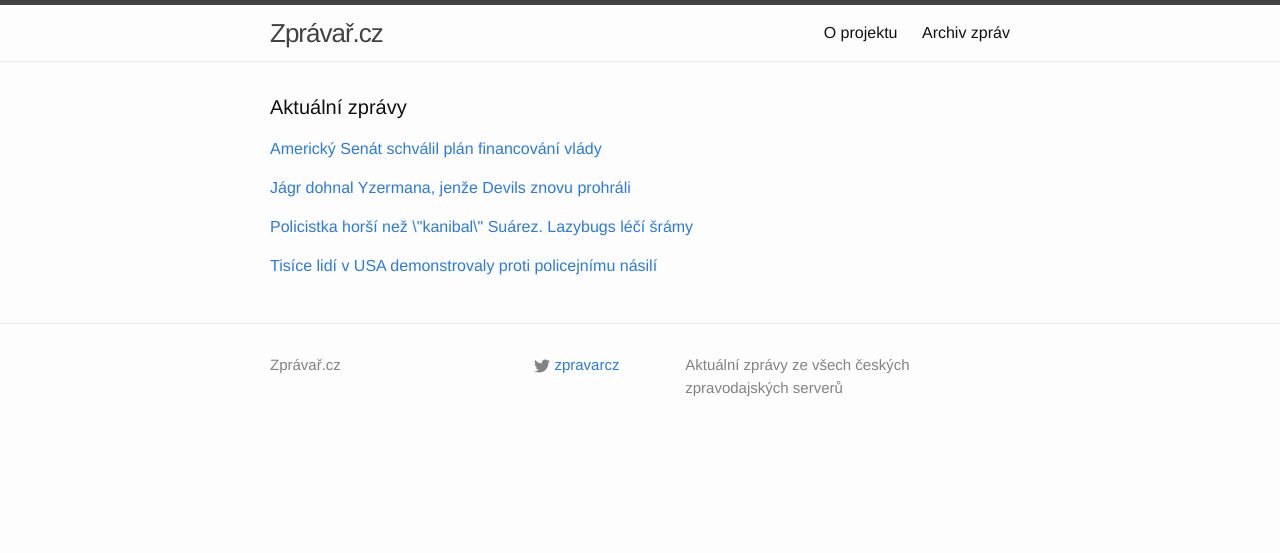
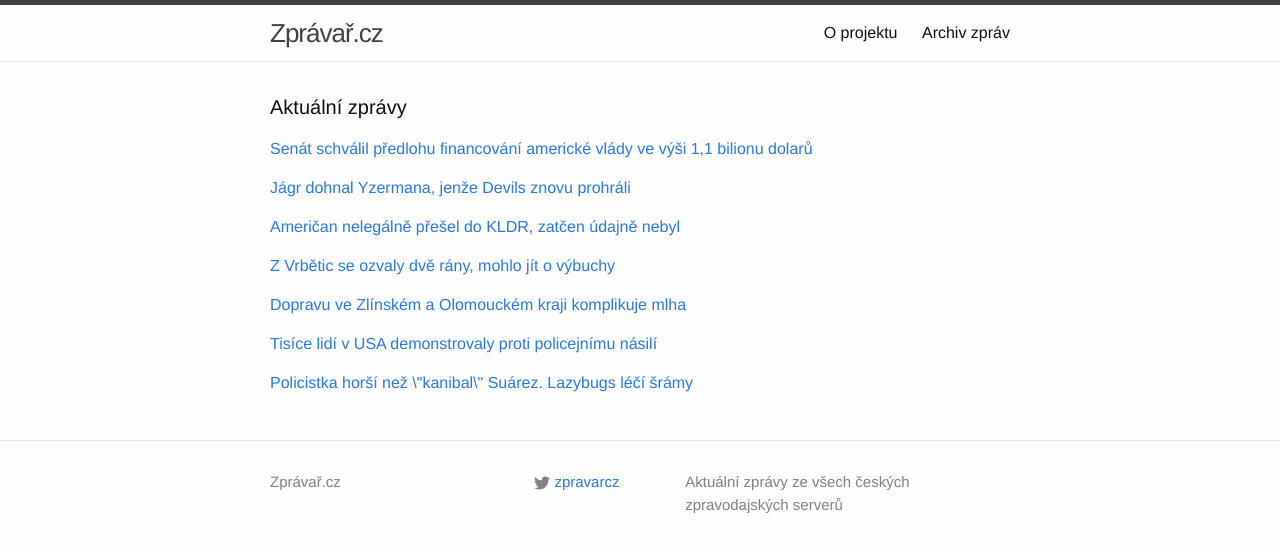
Before and after one commit to adliska/zpravar, a Jekyll site: the page built from index.html, in a window 1280 px wide. Shown: the top 553 px of the page. Built offline with Jekyll 4.4.1, drawn with Linux system fonts in a browser that asks for light colours.

Commit message:
zpravar news update

```diff
--- a/index.html
+++ b/index.html
@@ -5,9 +5,10 @@ layout: default
 <div class="home">
     <h1 class="page-heading">Aktuální zprávy</h1>
 
-<p><a href="javascript:;" onclick="toggle_visibility('zpravy0')">Americký Senát schválil plán financování vlády</a></p>
+<p><a href="javascript:;" onclick="toggle_visibility('zpravy0')">Senát schválil předlohu financování americké vlády ve výši 1,1 bilionu dolarů</a></p>
 <div id="zpravy0" style="display:none">
 <ul>
+<li><a href=http://zahranicni.ihned.cz/amerika-usa/c1-63257960-senat-schvalil-predlohu-financovani-americke-vlady-ve-vysi-1-1-bilionu-dolaru>Senát schválil předlohu financování americké vlády ve výši 1,1 bilionu dolarů - zahranicni.ihned.cz</a></li>
 <li><a href=http://zpravy.aktualne.cz/zahranici/americky-senat-schvalil-plan-financovani-vlady/r~db146878835c11e49e4b0025900fea04/>Americký Senát schválil plán financování vlády - zpravy.aktualne.cz</a></li>
 <li><a href=http://www.ceskenoviny.cz/zpravy/zpravy/americky-senat-schvalil-plan-financovani-vlady/1158676>Americký Senát schválil plán financování vlády - www.ceskenoviny.cz</a></li>
 <li><a href=http://zpravy.idnes.cz/americky-senat-schvalil-rozpocet-dlc-/zahranicni.aspx?c=A141214_072200_zahranicni_cen>Americký Senát schválil rozpočet 1,1 bilionu dolarů - zpravy.idnes.cz</a></li>
@@ -22,18 +23,39 @@ layout: default
 <li><a href=http://www.denik.cz/hokej/jagr-dohnal-yzermana-devils-ale-znovu-prohrali-20141214.html>Jágr dohnal Yzermana, Devils ale znovu prohráli - www.denik.cz</a></li>
 <li><a href=http://sport.aktualne.cz/voracek-zaril-jenze-seugin-sestrelil-devils-a-dal-mu-unika/r~feaf89f2830c11e4bdad0025900fea04/>Voráček zářil, jenže Seugin sestřelil Devils a dál mu uniká - sport.aktualne.cz</a></li>
 </ul>
-</div><p><a href="javascript:;" onclick="toggle_visibility('zpravy2')">Policistka horší než \"kanibal\" Suárez. Lazybugs léčí šrámy</a></p>
+</div><p><a href="javascript:;" onclick="toggle_visibility('zpravy2')">Američan nelegálně přešel do KLDR, zatčen údajně nebyl</a></p>
 <div id="zpravy2" style="display:none">
+<ul>
+<li><a href=http://zpravy.aktualne.cz/zahranici/american-nelegalne-presel-do-kldr-zatcen-udajne-nebyl/r~86f37d4a836311e4b6d20025900fea04/>Američan nelegálně přešel do KLDR, zatčen údajně nebyl - zpravy.aktualne.cz</a></li>
+<li><a href=http://zpravy.idnes.cz/kldr-uazala-novinarum-americana-martineze-fje-/zahranicni.aspx?c=A141214_080601_zahranicni_cen>KLDR ukázala Američana, který vnikl nelegálně do země. Kritizoval USA - zpravy.idnes.cz</a></li>
+<li><a href=http://www.ceskenoviny.cz/zpravy/zpravy/american-ktery-nelegalne-presel-do-kldr-udajne-nebyl-zatcen/1158688>Američan, který nelegálně přešel do KLDR, údajně nebyl zatčen - www.ceskenoviny.cz</a></li>
+</ul>
+</div><p><a href="javascript:;" onclick="toggle_visibility('zpravy3')">Z Vrbětic se ozvaly dvě rány, mohlo jít o výbuchy</a></p>
+<div id="zpravy3" style="display:none">
+<ul>
+<li><a href=http://zpravy.aktualne.cz/regiony/zlinsky/z-vrbetic-se-ozvaly-dve-rany-mohlo-jit-o-vybuchy/r~3c067be2836411e4b6d20025900fea04/>Z Vrbětic se ozvaly dvě rány, mohlo jít o výbuchy - zpravy.aktualne.cz</a></li>
+<li><a href=http://www.denik.cz/z_domova/z-arealu-ve-vrbeticich-se-ozvaly-dve-rany-policie-proveruje-zda-slo-o-vybuchy-20.html>Z areálu ve Vrběticích se ozvaly dvě rány. Policie prověřuje, zda šlo o výbuchy - www.denik.cz</a></li>
+<li><a href=http://www.ceskenoviny.cz/zpravy/zpravy/z-vrbetic-se-ozvaly-dve-rany-policie-overuje-zda-slo-o-vybuchy/1158692>Z Vrbětic se ozvaly dvě rány, policie ověřuje, zda šlo o výbuchy - www.ceskenoviny.cz</a></li>
+</ul>
+</div><p><a href="javascript:;" onclick="toggle_visibility('zpravy4')">Dopravu ve Zlínském a Olomouckém kraji komplikuje mlha</a></p>
+<div id="zpravy4" style="display:none">
+<ul>
+<li><a href=http://www.novinky.cz/domaci/356311-dopravu-ve-zlinskem-a-olomouckem-kraji-komplikuje-mlha.html>Dopravu ve Zlínském a Olomouckém kraji komplikuje mlha - www.novinky.cz</a></li>
+<li><a href=http://www.ceskenoviny.cz/zpravy/zpravy/dopravu-v-olomouckem-a-zlinskem-kraji-misty-komplikuje-mlha/1158685>Dopravu v Olomouckém a Zlínském kraji místy komplikuje mlha - www.ceskenoviny.cz</a></li>
+<li><a href=http://www.denik.cz/z_domova/dopravu-na-morave-misty-komplikuje-mlha-20141214.html>Dopravu na Moravě místy komplikuje mlha - www.denik.cz</a></li>
+</ul>
+</div><p><a href="javascript:;" onclick="toggle_visibility('zpravy5')">Tisíce lidí v USA demonstrovaly proti policejnímu násilí</a></p>
+<div id="zpravy5" style="display:none">
+<ul>
+<li><a href=http://www.ceskenoviny.cz/zpravy/zpravy/tisice-lidi-v-usa-demonstrovaly-proti-policejnimu-nasili/1158671>Tisíce lidí v USA demonstrovaly proti policejnímu násilí - www.ceskenoviny.cz</a></li>
+<li><a href=http://www.lidovky.cz/myslime-to-vazne-tisice-lidi-demonstrovaly-v-usa-proti-policejnimu-nasili-1uz-/zpravy-svet.aspx?c=A141214_074842_ln_zahranici_hm>„Myslíme to vážně!“ Tisíce lidí demonstrovaly v USA proti policejnímu násilí  - www.lidovky.cz</a></li>
+<li><a href=http://www.novinky.cz/zahranicni/amerika/356309-tisice-lidi-vyrazily-ve-washingtonu-do-ulic-kvuli-udajne-zvuli-policie.html>Tisíce lidí vyrazily ve Washingtonu do ulic kvůli údajné zvůli policie - www.novinky.cz</a></li>
+</ul>
+</div><p><a href="javascript:;" onclick="toggle_visibility('zpravy6')">Policistka horší než \"kanibal\" Suárez. Lazybugs léčí šrámy</a></p>
+<div id="zpravy6" style="display:none">
 <ul>
 <li><a href=http://www.tyden.cz/rubriky/sport/ostatni-sporty/policistka-horsi-nez-kanibal-suarez-lazybugs-leci-sramy_327203.html>Policistka horší než \"kanibal\" Suárez. Lazybugs léčí šrámy - www.tyden.cz</a></li>
 <li><a href=http://www.tyden.cz/rubriky/sport/ostatni-sporty/policistka-horsi-nez-kanibal-suarez-lazybugs-pocitaji-sramy_327203.html>Policistka horší než \"kanibal\" Suárez. Lazybugs počítají šrámy - www.tyden.cz</a></li>
 <li><a href=http://www.tyden.cz/rubriky/sport/ostatni-sporty/policistka-horsi-nez-kanibal-suarez-lazybugs-pocitaji-prvni-sramy_327203.html>Policistka horší než \"kanibal\" Suárez. Lazybugs počítají první šrámy - www.tyden.cz</a></li>
 </ul>
-</div><p><a href="javascript:;" onclick="toggle_visibility('zpravy3')">Tisíce lidí v USA demonstrovaly proti policejnímu násilí</a></p>
-<div id="zpravy3" style="display:none">
-<ul>
-<li><a href=http://www.ceskenoviny.cz/zpravy/zpravy/tisice-lidi-v-usa-demonstrovaly-proti-policejnimu-nasili/1158671>Tisíce lidí v USA demonstrovaly proti policejnímu násilí - www.ceskenoviny.cz</a></li>
-<li><a href=http://www.lidovky.cz/myslime-to-vazne-tisice-lidi-demonstrovaly-v-usa-proti-policejnimu-nasili-1uz-/zpravy-svet.aspx?c=A141214_074842_ln_zahranici_hm>„Myslíme to vážně!“ Tisíce lidí demonstrovaly v USA proti policejnímu násilí  - www.lidovky.cz</a></li>
-<li><a href=http://www.novinky.cz/zahranicni/amerika/356309-tisice-lidi-vyrazily-ve-washingtonu-do-ulic-kvuli-udajne-zvuli-policie.html>Tisíce lidí vyrazily ve Washingtonu do ulic kvůli údajné zvůli policie - www.novinky.cz</a></li>
-</ul>
 </div></div>
```
